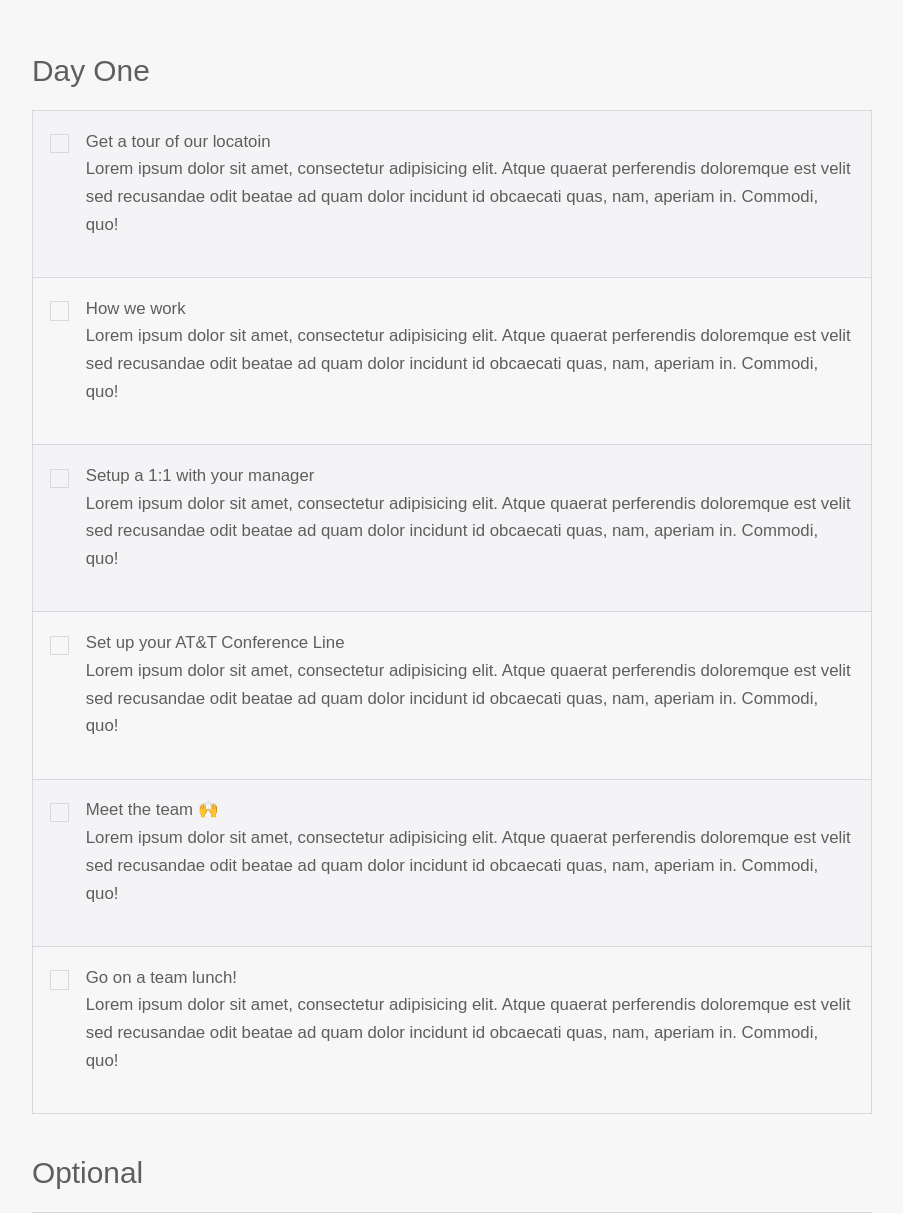
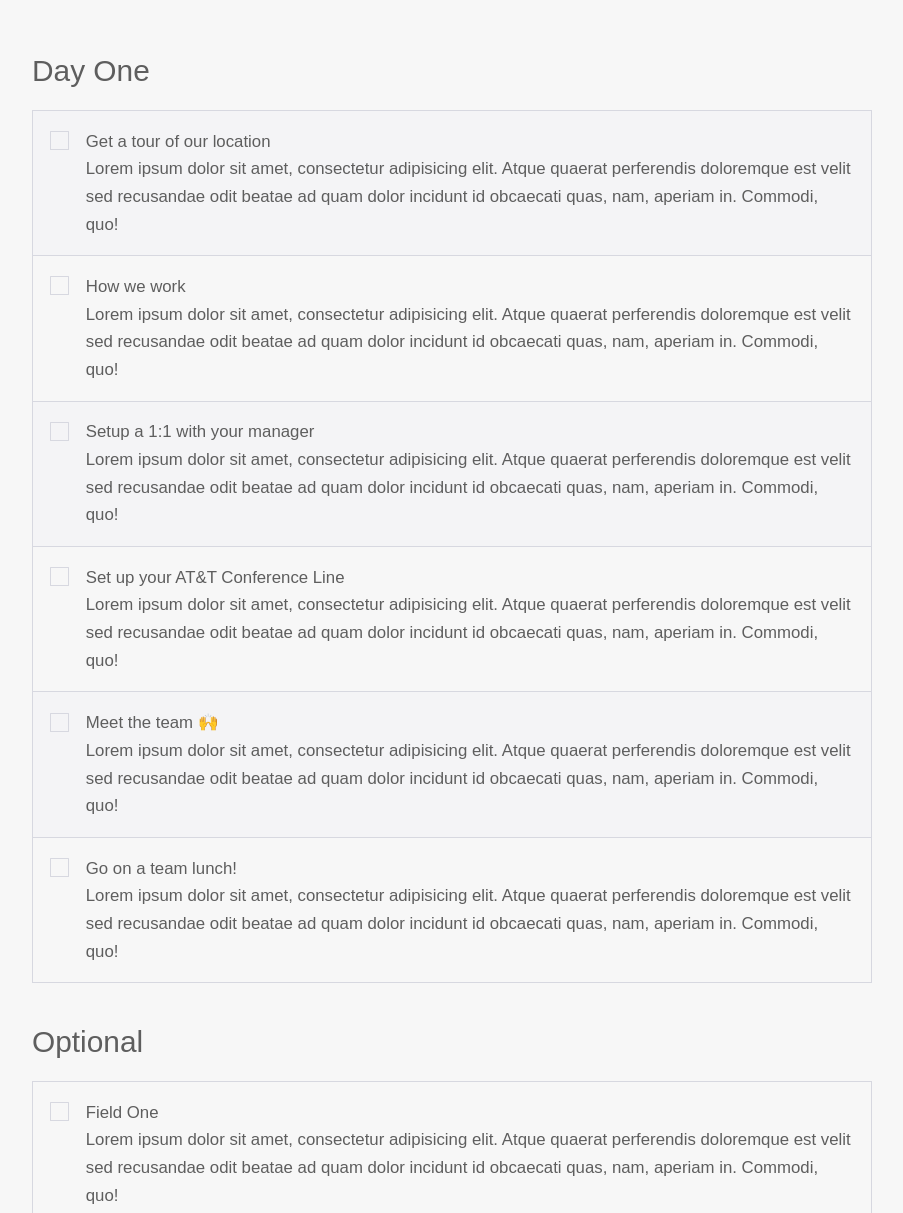
Before and after one commit to techtolentino/starter, a website: page index.html in a window 1280 px wide. Shown: the part 200-1413 px from the top of the page, without its empty margins (188-1091 px from the left). Drawn offline with Linux system fonts and the light colour scheme.

Commit message:
align checks

```diff
--- a/index.html
+++ b/index.html
@@ -25,8 +25,8 @@
                                     <div class="checklist--item-status-box" id="item-one"></div>
                                 </div>
                                 <div class="checklist--item-description">
-                                    <h6 data-label="item-one">Get a tour of our locatoin</h6>
-                                    <p>Lorem ipsum dolor sit amet, consectetur adipisicing elit. Atque quaerat perferendis doloremque est velit sed recusandae odit beatae ad quam dolor incidunt id obcaecati quas, nam, aperiam in. Commodi, quo!</p>
+                                    <h6 data-label="item-one">Get a tour of our location</h6>
+                                    Lorem ipsum dolor sit amet, consectetur adipisicing elit. Atque quaerat perferendis doloremque est velit sed recusandae odit beatae ad quam dolor incidunt id obcaecati quas, nam, aperiam in. Commodi, quo!
                                 </div>
                             </div>
                         </div>
@@ -37,7 +37,7 @@
                                 </div>
                                 <div class="checklist--item-description">
                                     <h6 data-label="item-two">How we work</h6>
-                                    <p>Lorem ipsum dolor sit amet, consectetur adipisicing elit. Atque quaerat perferendis doloremque est velit sed recusandae odit beatae ad quam dolor incidunt id obcaecati quas, nam, aperiam in. Commodi, quo!</p>
+                                    Lorem ipsum dolor sit amet, consectetur adipisicing elit. Atque quaerat perferendis doloremque est velit sed recusandae odit beatae ad quam dolor incidunt id obcaecati quas, nam, aperiam in. Commodi, quo!
                                 </div>
                             </div>
                         </div>
@@ -48,7 +48,7 @@
                                 </div>
                                 <div class="checklist--item-description">
                                     <h6 data-label="item-three">Setup a 1:1 with your manager</h6>
-                                    <p>Lorem ipsum dolor sit amet, consectetur adipisicing elit. Atque quaerat perferendis doloremque est velit sed recusandae odit beatae ad quam dolor incidunt id obcaecati quas, nam, aperiam in. Commodi, quo!</p>
+                                    Lorem ipsum dolor sit amet, consectetur adipisicing elit. Atque quaerat perferendis doloremque est velit sed recusandae odit beatae ad quam dolor incidunt id obcaecati quas, nam, aperiam in. Commodi, quo!
                                 </div>
                             </div>
                         </div>
@@ -59,7 +59,7 @@
                                 </div>
                                 <div class="checklist--item-description">
                                     <h6 data-label="item-four">Set up your AT&T Conference Line</h6>
-                                    <p>Lorem ipsum dolor sit amet, consectetur adipisicing elit. Atque quaerat perferendis doloremque est velit sed recusandae odit beatae ad quam dolor incidunt id obcaecati quas, nam, aperiam in. Commodi, quo!</p>
+                                    Lorem ipsum dolor sit amet, consectetur adipisicing elit. Atque quaerat perferendis doloremque est velit sed recusandae odit beatae ad quam dolor incidunt id obcaecati quas, nam, aperiam in. Commodi, quo!
                                 </div>
                             </div>
                         </div>
@@ -70,7 +70,7 @@
                                 </div>
                                 <div class="checklist--item-description">
                                     <h6 data-label="item-five">Meet the team 🙌</h6>
-                                    <p>Lorem ipsum dolor sit amet, consectetur adipisicing elit. Atque quaerat perferendis doloremque est velit sed recusandae odit beatae ad quam dolor incidunt id obcaecati quas, nam, aperiam in. Commodi, quo!</p>
+                                    Lorem ipsum dolor sit amet, consectetur adipisicing elit. Atque quaerat perferendis doloremque est velit sed recusandae odit beatae ad quam dolor incidunt id obcaecati quas, nam, aperiam in. Commodi, quo!
                                 </div>
                             </div>
                         </div>
@@ -81,7 +81,7 @@
                                 </div>
                                 <div class="checklist--item-description">
                                     <h6 data-label="item-six">Go on a team lunch!</h6>
-                                    <p>Lorem ipsum dolor sit amet, consectetur adipisicing elit. Atque quaerat perferendis doloremque est velit sed recusandae odit beatae ad quam dolor incidunt id obcaecati quas, nam, aperiam in. Commodi, quo!</p>
+                                    Lorem ipsum dolor sit amet, consectetur adipisicing elit. Atque quaerat perferendis doloremque est velit sed recusandae odit beatae ad quam dolor incidunt id obcaecati quas, nam, aperiam in. Commodi, quo!
                                 </div>
                             </div>
                         </div>
@@ -96,7 +96,7 @@
                                 </div>
                                 <div class="checklist--item-description">
                                     <h6 data-label="item-five">Field One</h6>
-                                    <p>Lorem ipsum dolor sit amet, consectetur adipisicing elit. Atque quaerat perferendis doloremque est velit sed recusandae odit beatae ad quam dolor incidunt id obcaecati quas, nam, aperiam in. Commodi, quo!</p>
+                                    Lorem ipsum dolor sit amet, consectetur adipisicing elit. Atque quaerat perferendis doloremque est velit sed recusandae odit beatae ad quam dolor incidunt id obcaecati quas, nam, aperiam in. Commodi, quo!
                                 </div>
                             </div>
                         </div>
@@ -107,7 +107,7 @@
                                 </div>
                                 <div class="checklist--item-description">
                                     <h6 data-label="item-six">Field Two</h6>
-                                    <p>Lorem ipsum dolor sit amet, consectetur adipisicing elit. Atque quaerat perferendis doloremque est velit sed recusandae odit beatae ad quam dolor incidunt id obcaecati quas, nam, aperiam in. Commodi, quo!</p>
+                                    Lorem ipsum dolor sit amet, consectetur adipisicing elit. Atque quaerat perferendis doloremque est velit sed recusandae odit beatae ad quam dolor incidunt id obcaecati quas, nam, aperiam in. Commodi, quo!
                                 </div>
                             </div>
                         </div>
--- a/scss/_checklist.scss
+++ b/scss/_checklist.scss
@@ -26,7 +26,7 @@
         border-radius: .5px;
         height: $base-spacing-unit / 1.75;
         margin-right: $base-spacing-unit / 2;
-        margin-top: $base-spacing-unit / 5;
+        margin-top: $base-spacing-unit / 10;
         text-align: center;
         width: $base-spacing-unit / 1.75;
         transition: background .15s, border .15s;
@@ -74,4 +74,6 @@
         }
 
     }
+
+
 }
```
Also changed, not shown: css/styles.css.
